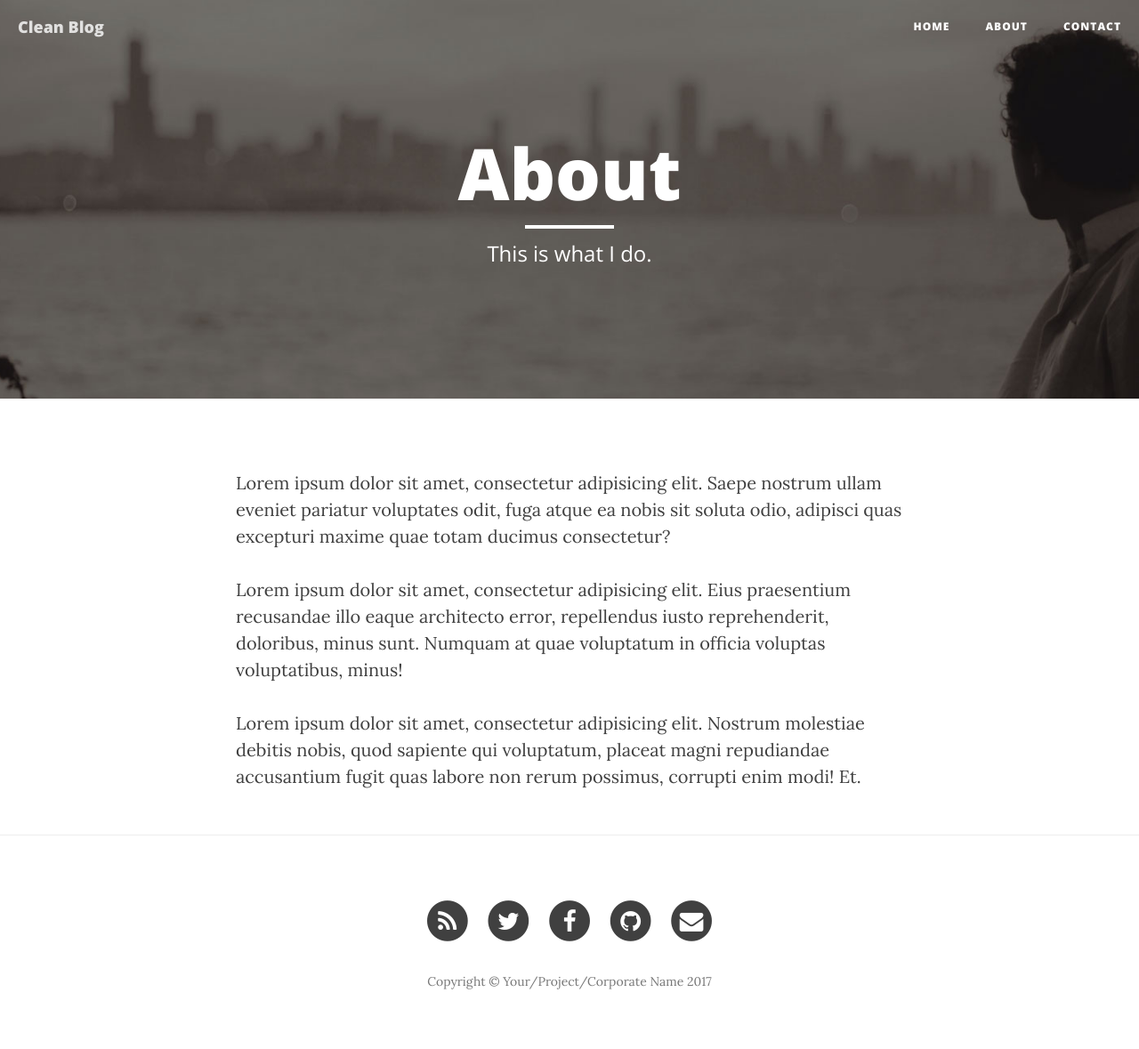
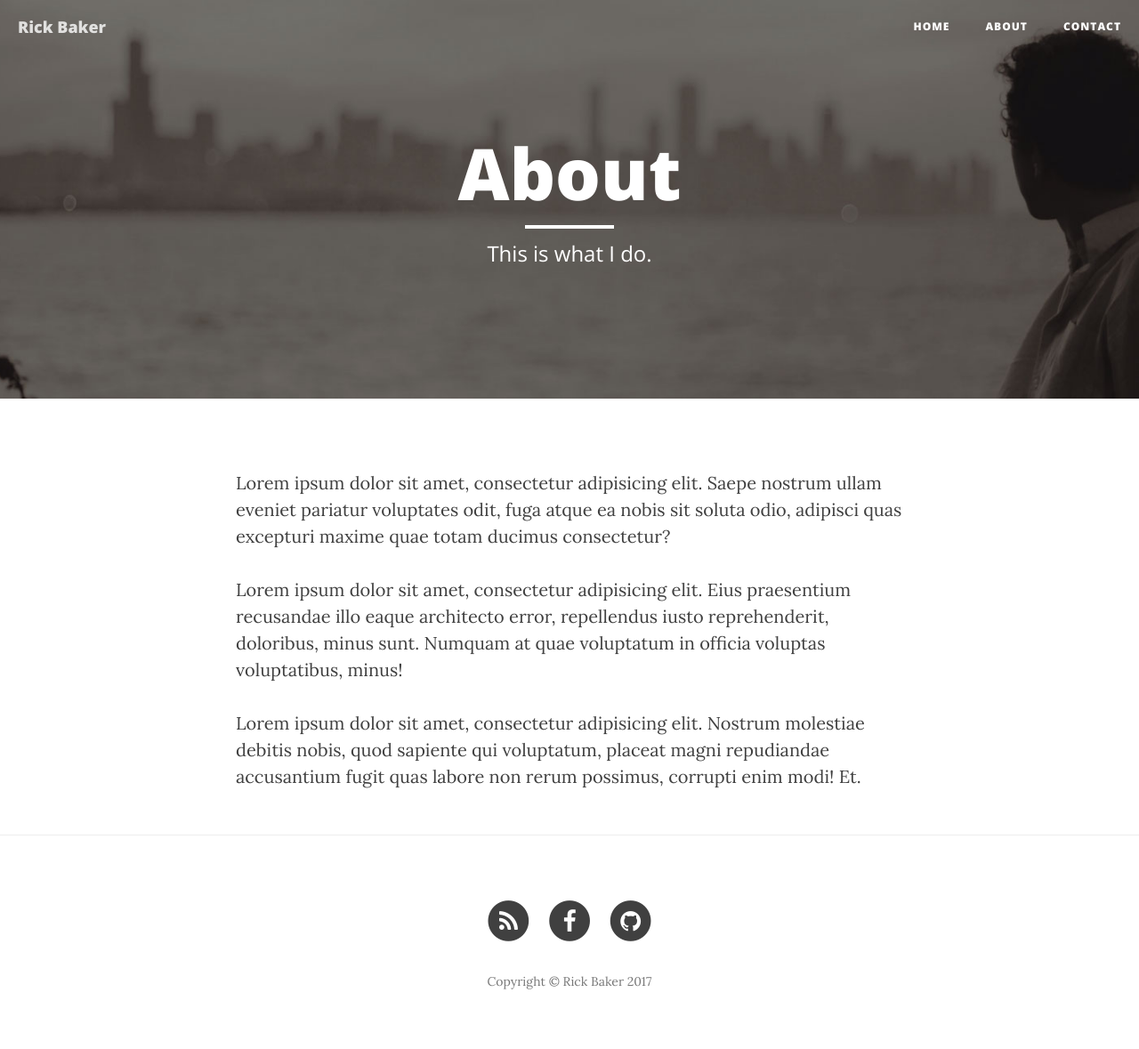
Before and after one commit to ricktbaker/ricktbaker.github.io, a Jekyll site: the page built from about.html, in a window 1280 px wide. Shown: the whole page at 89% size. Built offline with Jekyll 4.4.1, drawn with Linux system fonts in a browser that asks for light colours; nearby versions of some CDN libraries.

Commit message:
initial checkin

```diff
--- a/_config.yml
+++ b/_config.yml
@@ -1,19 +1,19 @@
 # Site settings
-title: Clean Blog
+title: Rick Baker
 header-img: img/home-bg.jpg
 email: your-email@yourdomain.com
-copyright_name: Your/Project/Corporate Name
-description: "Write your site description here. It will be used as your sites meta description as well!"
+copyright_name: Rick Baker
+description: "DevOps by profession"
 baseurl: ""
 url: "http://ricktbaker.com"
-twitter_username: SBootstrap
-github_username:  davidtmiller
-facebook_username:  StartBootstrap
-email_username:  your-email@yourdomain.com
+twitter_username:
+github_username:  ricktbaker
+facebook_username:  ricktbaker
+email_username:
 
 # Google Analytics
 # To enable google analytics, uncomment below line with a valid Google Tracking ID
-# google_tracking_id:
+google_tracking_id: UA-36646931-4
 
 # Build settings
 markdown: kramdown
```
